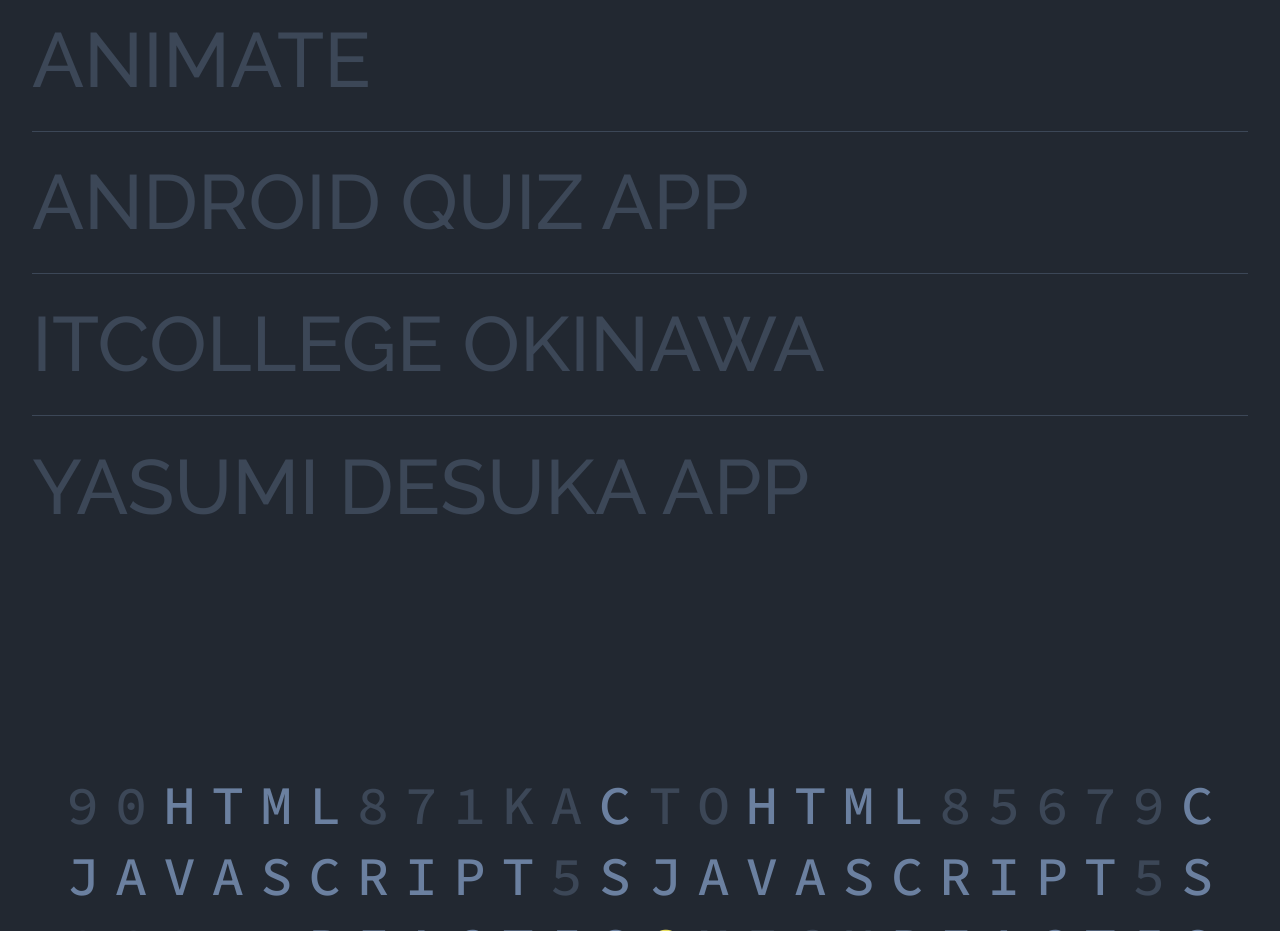
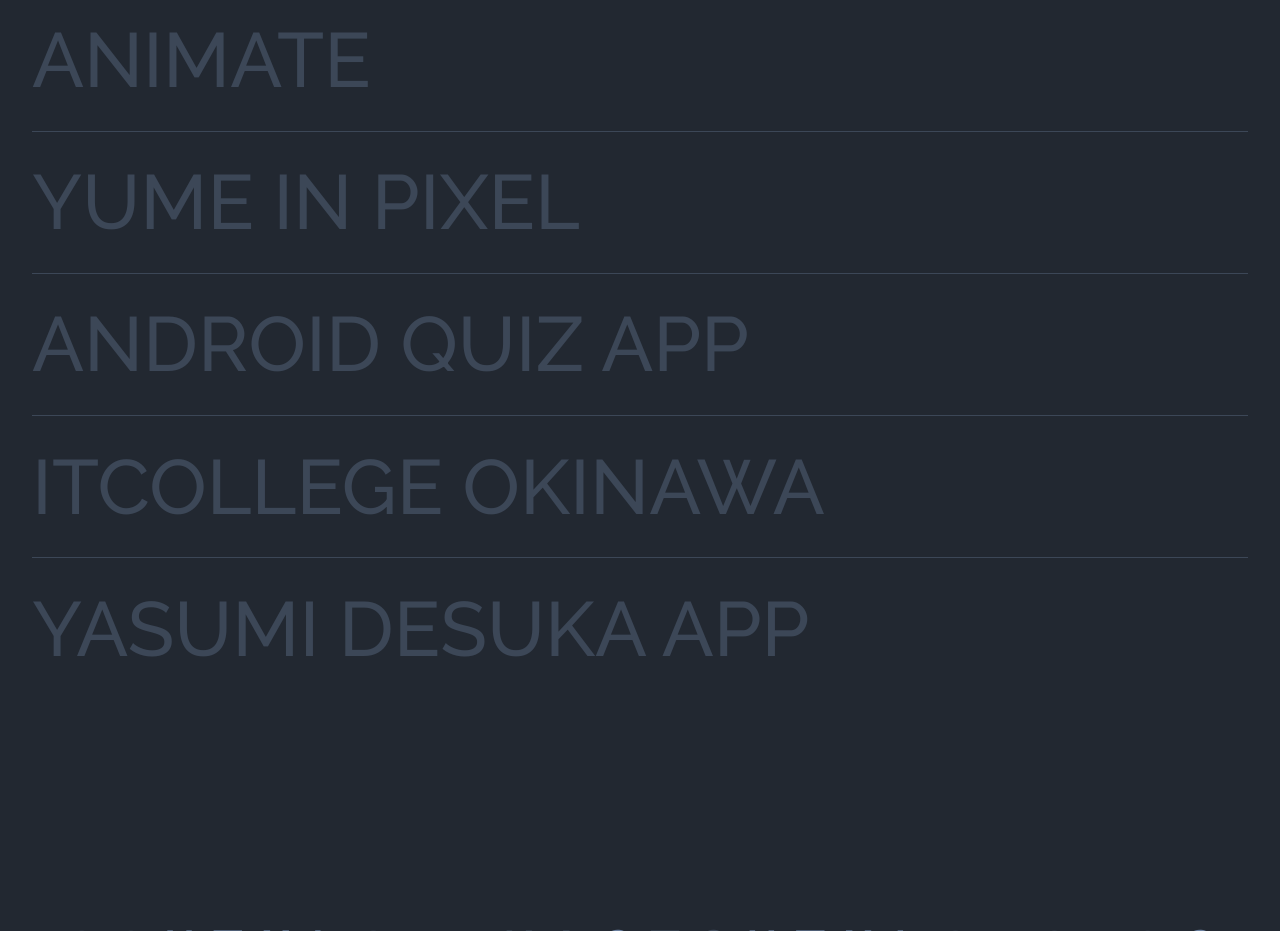
Before and after one commit to s20016/Portfolio, a plain HTML site: page index.html in a window 1280 px wide. Shown: the part 1120-2051 px from the top of the page. Drawn offline with Linux system fonts and the light colour scheme.

Commit message:
Add: Project

```diff
--- a/index.html
+++ b/index.html
@@ -30,6 +30,7 @@
         <ul>
           <li><a href="https://s20016.github.io/PiyoCS/" target="_blank">piyopiyo cheatsheet</a></li>
           <li><a href="https://s20016.github.io/Animate/" target="_blank">animate</a></li>
+          <li><a href="https://s20016.github.io/Yume-in-pixel/" target="_blank">yume in pixel</a></li>
           <li><a href="https://github.com/s20016/Quiz" target="_blank">android quiz app</a></li>
           <li><a href="https://s20016.github.io/PROJECTS/WebExtension/HTML/task01/index.html" target="_blank">itcollege okinawa</a></li>
           <li><a href="https://github.com/s20016/PROJECTS/blob/master/PG/Python/Projects/P5_YasumiApp.py" target="_blank">yasumi desuka app</a></li>
```
